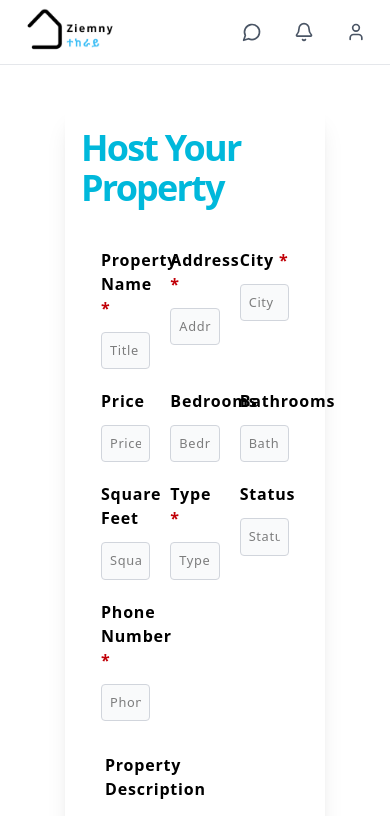
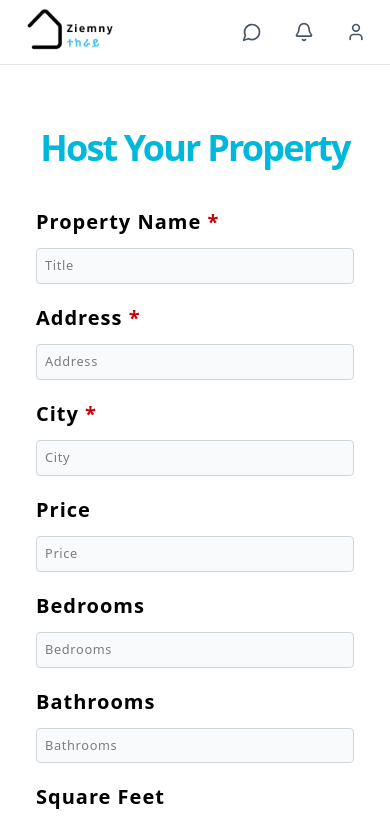
Before and after one commit to BemnetMussa/Aiva-Project, a React (Vite) app in the folder client/: page /add-property in a window 390 px wide. Shown: the top 816 px of the page. Built offline with nearby package versions, Linux system fonts and the light colour scheme; no server answers.

Commit message:
STYLE:responsive design add-property

```diff
--- a/client/src/pages/AddPropertyPage.tsx
+++ b/client/src/pages/AddPropertyPage.tsx
@@ -68,7 +68,7 @@ const AddPropertyPage: React.FC = () => {
     <>
       <Navbar />
       <div className="flex justify-center items-center w-full mt-20">
-        <div className=" w-8/12 bg-white rounded-xl shadow-xl my-6">
+        <div className="w-full sm:mx-10 xl:mx-0 xl:w-8/12 bg-white rounded-xl shadow-xl my-6">
           <div className="flex flex-col items-center gap-10 px-4 py-6 w-full ">
             <h1 className="text-4xl font-semibold tracking-tighter text-cyan-500">
               Host Your Property
@@ -77,8 +77,8 @@ const AddPropertyPage: React.FC = () => {
               onSubmit={handleSubmit}
               className="flex flex-col gap-2 items-center justify-center h-full w-full "
             >
-              <div className="grid grid-cols-3 gap-5 px-5 w-full">
-                <label className="flex flex-col gap-3 font-semibold text-md tracking-wider">
+              <div className="grid md:grid-cols-3  gap-5 px-5 w-full ">
+                <label className="flex flex-col gap-3 font-semibold text-xl sm:text-lg md:text-md tracking-wider">
                   <h2>
                     Property Name <span className="text-red-700">*</span>
                   </h2>
@@ -90,7 +90,7 @@ const AddPropertyPage: React.FC = () => {
                     className="rounded-sm border border-gray-300 p-2 w-full bg-gray-50 text-[0.8rem] font-normal tracking-wider"
                   />
                 </label>
-                <label className="flex flex-col gap-3 font-semibold text-md tracking-wider">
+                <label className="flex flex-col gap-3 font-semibold text-xl sm:text-lg md:text-md tracking-wider">
                   <h2>
                     Address <span className="text-red-700">*</span>
                   </h2>
@@ -102,7 +102,7 @@ const AddPropertyPage: React.FC = () => {
                     className="rounded-sm border border-gray-300 p-2 w-full bg-gray-50 text-[0.8rem] font-normal tracking-wider"
                   />
                 </label>
-                <label className="flex flex-col gap-3 font-semibold text-md tracking-wider">
+                <label className="flex flex-col gap-3 font-semibold text-xl sm:text-lg md:text-md tracking-wider">
                   <h2>
                     City <span className="text-red-700">*</span>
                   </h2>
@@ -114,7 +114,7 @@ const AddPropertyPage: React.FC = () => {
                     className="rounded-sm border border-gray-300 p-2 w-full bg-gray-50 text-[0.8rem] font-normal tracking-wider"
                   />
                 </label>
-                <label className="flex flex-col gap-3 font-semibold text-md tracking-wider">
+                <label className="flex flex-col gap-3 font-semibold text-xl sm:text-lg md:text-md tracking-wider">
                   Price
                   <input
                     type="text"
@@ -124,7 +124,7 @@ const AddPropertyPage: React.FC = () => {
                     className="rounded-sm border border-gray-300 p-2 w-full bg-gray-50 text-[0.8rem] font-normal tracking-wider"
                   />
                 </label>
-                <label className="flex flex-col gap-3 font-semibold text-md tracking-wider">
+                <label className="flex flex-col gap-3 font-semibold text-xl sm:text-lg md:text-md tracking-wider">
                   Bedrooms
                   <input
                     type="text"
@@ -134,7 +134,7 @@ const AddPropertyPage: React.FC = () => {
                     className="rounded-sm border border-gray-300 p-2 w-full bg-gray-50 text-[0.8rem] font-normal  tracking-wider"
                   />
                 </label>
-                <label className="flex flex-col gap-3 font-semibold text-md tracking-wider">
+                <label className="flex flex-col gap-3 font-semibold text-xl sm:text-lg md:text-md tracking-wider">
                   Bathrooms
                   <input
                     type="text"
@@ -144,7 +144,7 @@ const AddPropertyPage: React.FC = () => {
                     className="rounded-sm border border-gray-300 p-2 w-full bg-gray-50 text-[0.8rem] font-normal tracking-wider"
                   />
                 </label>
-                <label className="flex flex-col gap-3 font-semibold text-md tracking-wider">
+                <label className="flex flex-col gap-3 font-semibold text-xl sm:text-lg md:text-md tracking-wider">
                   Square Feet
                   <input
                     type="text"
@@ -154,7 +154,7 @@ const AddPropertyPage: React.FC = () => {
                     className="rounded-sm border border-gray-300 p-2 w-full bg-gray-50 text-[0.8rem] font-normal tracking-wider"
                   />
                 </label>
-                <label className="flex flex-col gap-3 font-semibold text-md tracking-wider">
+                <label className="flex flex-col gap-3 font-semibold text-xl sm:text-lg md:text-md tracking-wider">
                   <h2>
                     Type <span className="text-red-700">*</span>
                   </h2>
@@ -166,7 +166,7 @@ const AddPropertyPage: React.FC = () => {
                     className="rounded-sm border border-gray-300 p-2 w-full bg-gray-50 text-[0.8rem] font-normal tracking-wider"
                   />
                 </label>
-                <label className="flex flex-col gap-3 font-semibold text-md tracking-wider">
+                <label className="flex flex-col gap-3 font-semibold text-xl sm:text-lg md:text-md tracking-wider">
                   Status
                   <input
                     type="text"
@@ -176,7 +176,7 @@ const AddPropertyPage: React.FC = () => {
                     className="rounded-sm border border-gray-300 p-2 w-full bg-gray-50 text-[0.8rem] font-normal tracking-wider"
                   />
                 </label>
-                <label className="flex flex-col gap-3 font-semibold text-md tracking-wider">
+                <label className="flex flex-col gap-3 font-semibold text-xl sm:text-lg md:text-md tracking-wider">
                   <h2>
                     Phone Number <span className="text-red-700">*</span>
                   </h2>
@@ -193,7 +193,7 @@ const AddPropertyPage: React.FC = () => {
               <div className="flex flex-col space-y-4 w-full p-6">
                 <label
                   htmlFor="description"
-                  className="font-semibold text-md tracking-wider"
+                  className="font-semibold text-xl sm:text-lg md:text-md tracking-wider"
                 >
                   Property Description
                 </label>
```
